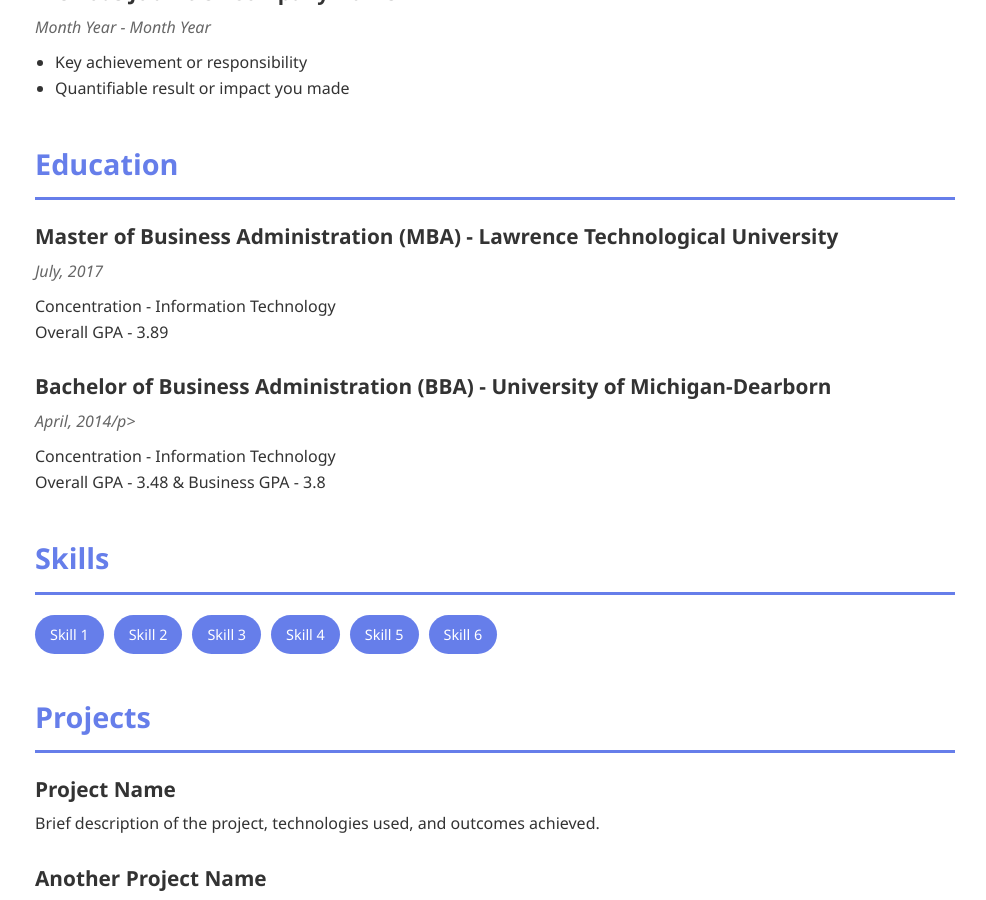
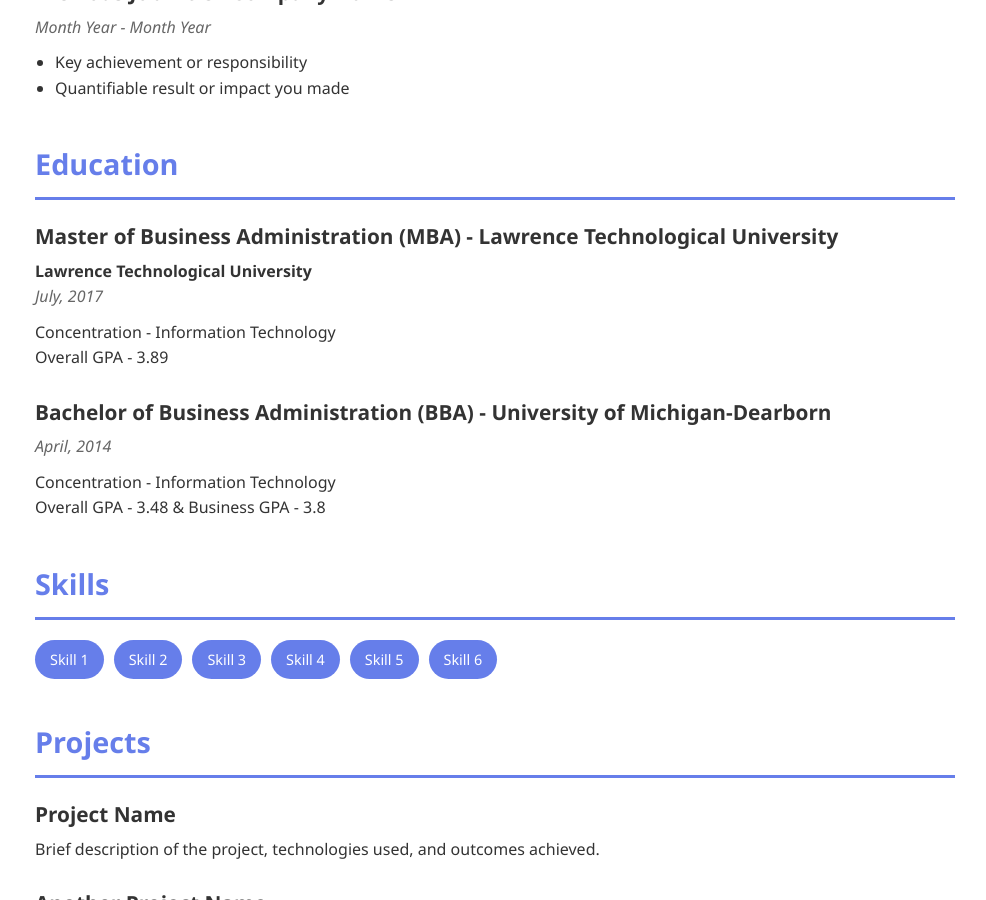
Before and after one commit to r91dua/my-portfolio, a Jekyll site: the page built from index.html, in a window 1280 px wide and 900 px high, scrolled down 775 px. Shown: the whole window, without its empty margins (145-1131 px from the left). Built offline with Jekyll 4.4.1, drawn with Linux system fonts in a browser that asks for light colours.

Commit message:
Update education.html

```diff
--- a/_includes/sections/education.html
+++ b/_includes/sections/education.html
@@ -2,12 +2,13 @@
   <h2>Education</h2>
   <div class="education-item">
     <h3>Master of Business Administration (MBA) - Lawrence Technological University</h3>
+    <h4>Lawrence Technological University</h4>
     <p class="date">July, 2017</p>
     <p>Concentration - Information Technology<br>Overall GPA - 3.89</p>
   </div>
   <div class="education-item">
     <h3>Bachelor of Business Administration (BBA) - University of Michigan-Dearborn</h3>
-    <p class="date">April, 2014/p>
+    <p class="date">April, 2014</p>
     <p>Concentration - Information Technology<br>Overall GPA - 3.48 & Business GPA - 3.8</p>
   </div>
 </section>
```
